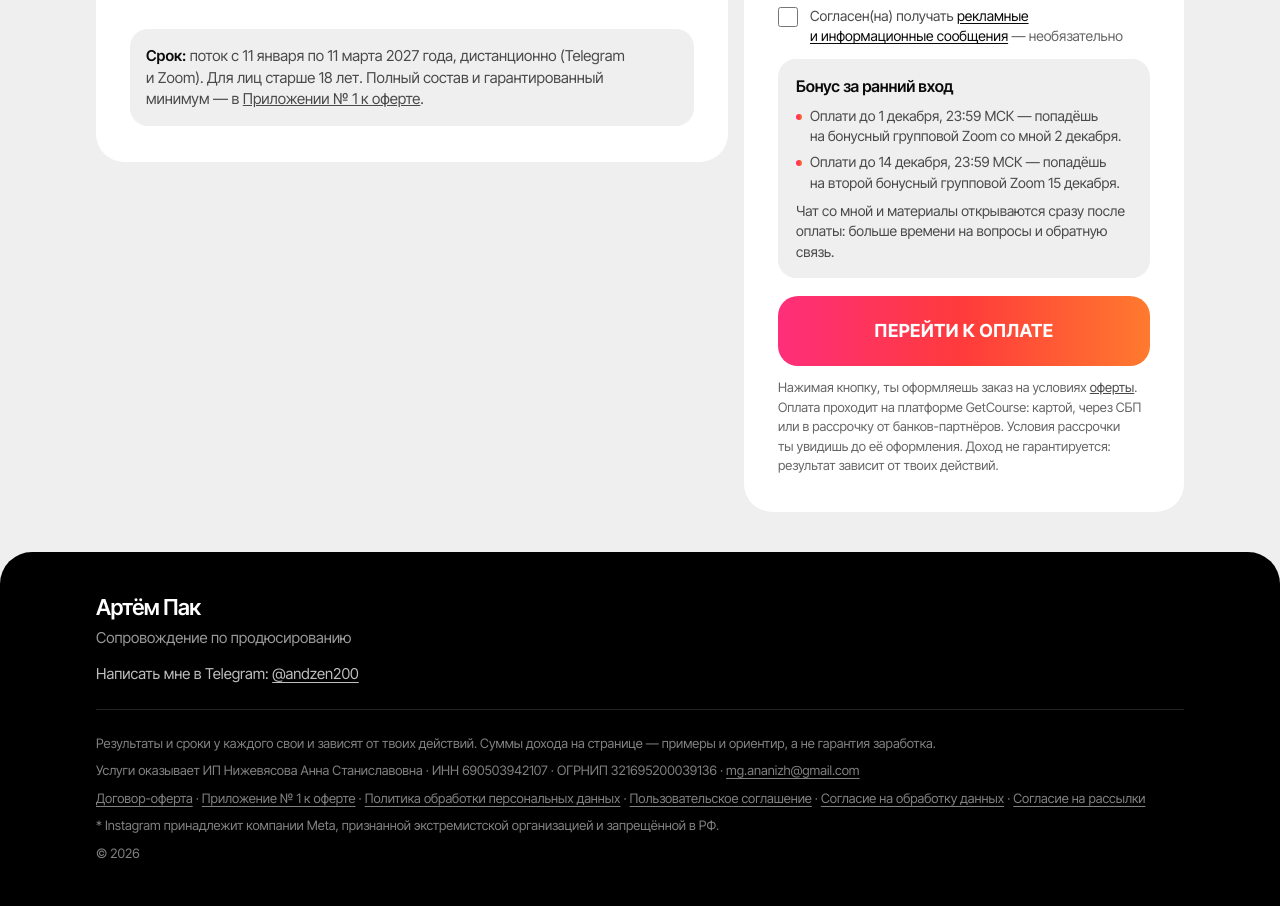
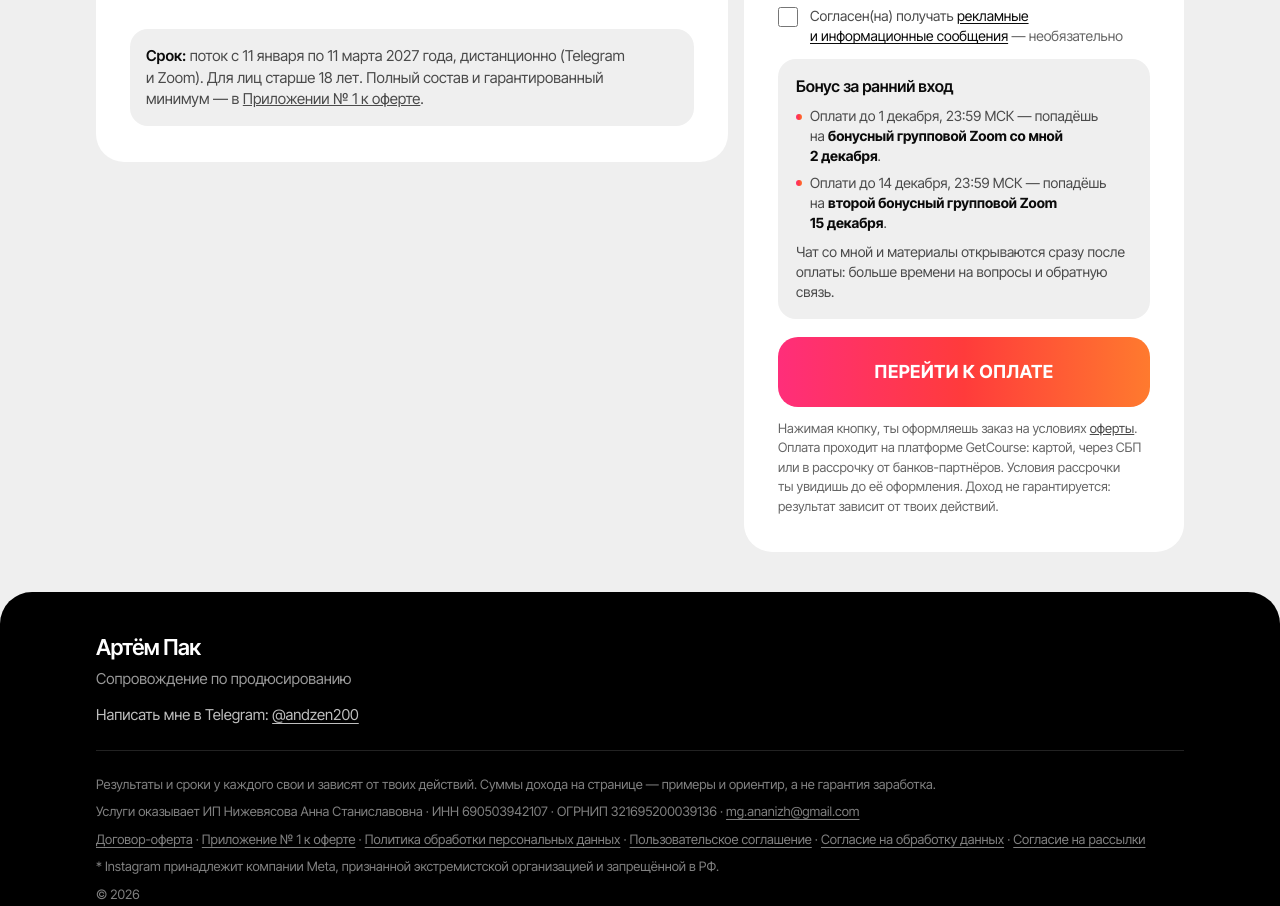
Before and after one commit to artem-pak/accompaniment, a plain HTML site: page group/index.html in a window 1280 px wide. Shown: the part 1188-2094 px from the top of the page. Drawn offline with Linux system fonts and the light colour scheme.

Commit message:
Payment pages: bold bonus Zoom phrases
Co-Authored-By: Claude Sonnet 5.5 <noreply@anthropic.com>

```diff
--- a/group/index.html
+++ b/group/index.html
@@ -59,6 +59,7 @@
   .bonus{padding:16px 18px;border-radius:18px;background:var(--bg);display:grid;gap:8px;font-size:14px;line-height:1.45;color:var(--text)}
   .bonus[hidden]{display:none}
   .bonus b{font-size:16px;font-weight:600;color:var(--ink);letter-spacing:-.01em}
+  .bonus strong{font-weight:700;color:var(--ink)}
   .bonus ul{list-style:none;display:grid;gap:6px}
   .bonus li{padding-left:14px;position:relative}
   .bonus li::before{content:"";position:absolute;left:0;top:.55em;width:6px;height:6px;border-radius:50%;background:var(--grad)}
@@ -132,8 +133,8 @@
       <div class="bonus" id="bonus" hidden>
         <b>Бонус за&nbsp;ранний вход</b>
         <ul>
-          <li data-until="2026-12-01T23:59:00+03:00">Оплати до&nbsp;1&nbsp;декабря, 23:59&nbsp;МСК&nbsp;— попадёшь на&nbsp;бонусный групповой Zoom со&nbsp;мной 2&nbsp;декабря.</li>
-          <li data-until="2026-12-14T23:59:00+03:00">Оплати до&nbsp;14&nbsp;декабря, 23:59&nbsp;МСК&nbsp;— попадёшь на&nbsp;второй бонусный групповой Zoom 15&nbsp;декабря.</li>
+          <li data-until="2026-12-01T23:59:00+03:00">Оплати до&nbsp;1&nbsp;декабря, 23:59&nbsp;МСК&nbsp;— попадёшь на&nbsp;<strong>бонусный групповой Zoom со&nbsp;мной 2&nbsp;декабря</strong>.</li>
+          <li data-until="2026-12-14T23:59:00+03:00">Оплати до&nbsp;14&nbsp;декабря, 23:59&nbsp;МСК&nbsp;— попадёшь на&nbsp;<strong>второй бонусный групповой Zoom 15&nbsp;декабря</strong>.</li>
         </ul>
         <p>Чат со&nbsp;мной и&nbsp;материалы открываются сразу после оплаты: больше времени на&nbsp;вопросы и&nbsp;обратную связь.</p>
       </div>
```
Also changed, not shown: personal/index.html (+3 -2 lines).
